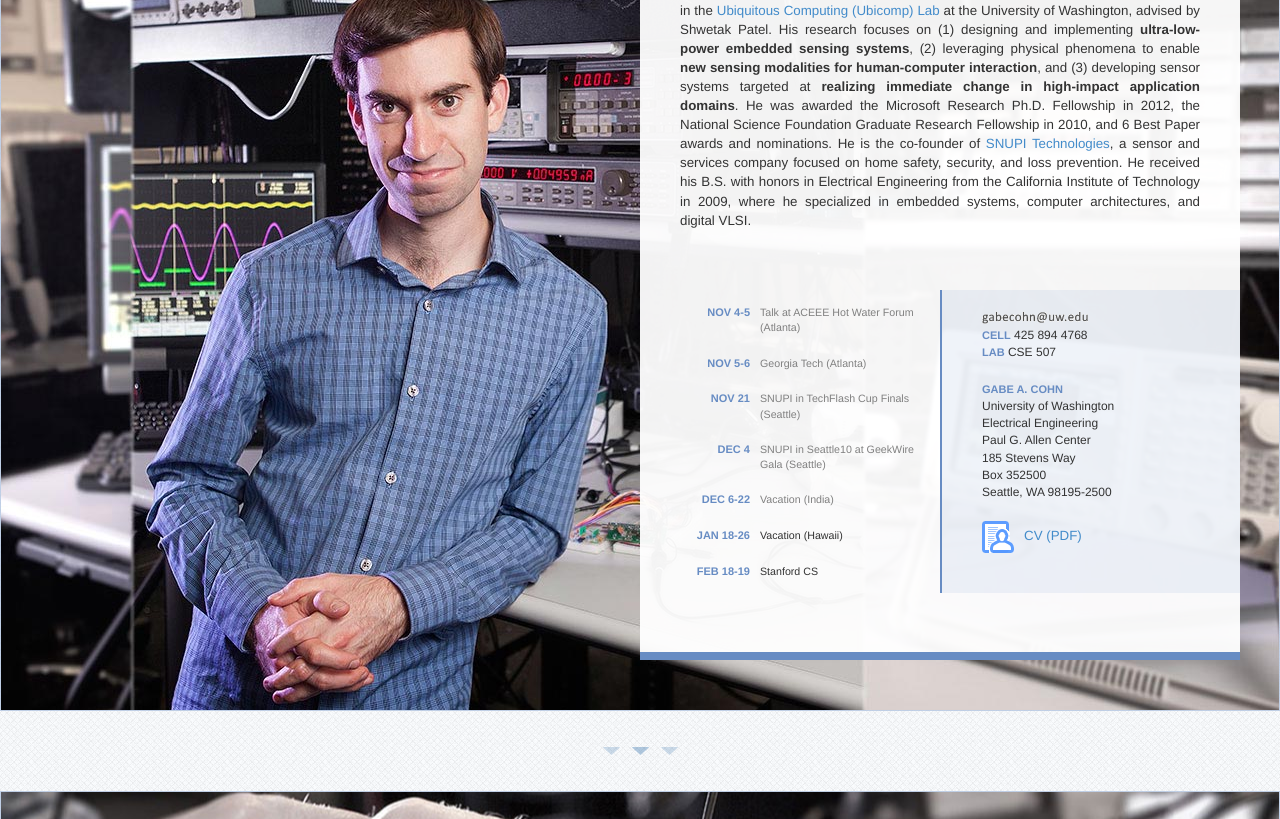
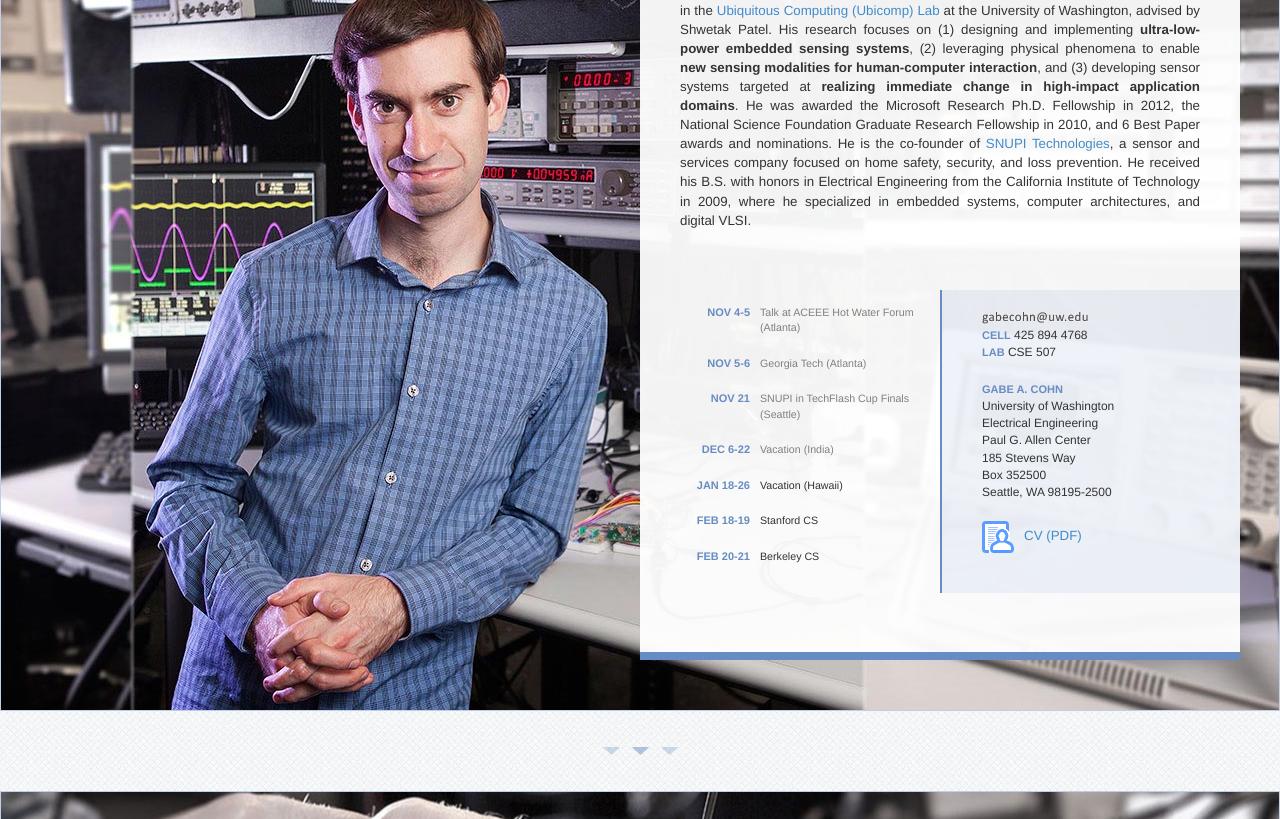
Before and after one commit to agrummer/gabe-website, a plain HTML site: page index.html in a window 1280 px wide. Shown: the part 281-1100 px from the top of the page. Drawn offline with Linux system fonts and the light colour scheme.

Commit message:
updated events list

```diff
--- a/index.html
+++ b/index.html
@@ -76,10 +76,6 @@
                                 <dd>SNUPI in TechFlash Cup Finals (Seattle)</dd>
                             </dl>
                             <dl class="dl-horizontal past">
-                                <dt>Dec 4</dt>
-                                <dd>SNUPI in Seattle10 at GeekWire Gala (Seattle)</dd>
-                            </dl>
-                            <dl class="dl-horizontal past">
                                 <dt>Dec 6-22</dt>
                                 <dd>Vacation (India)</dd>
                             </dl>
@@ -90,6 +86,10 @@
                             <dl class="dl-horizontal">
                                 <dt>Feb 18-19</dt>
                                 <dd>Stanford CS</dd>
+                            </dl>
+                            <dl class="dl-horizontal">
+                                <dt>Feb 20-21</dt>
+                                <dd>Berkeley CS</dd>
                             </dl>
 
                         </div>
```
